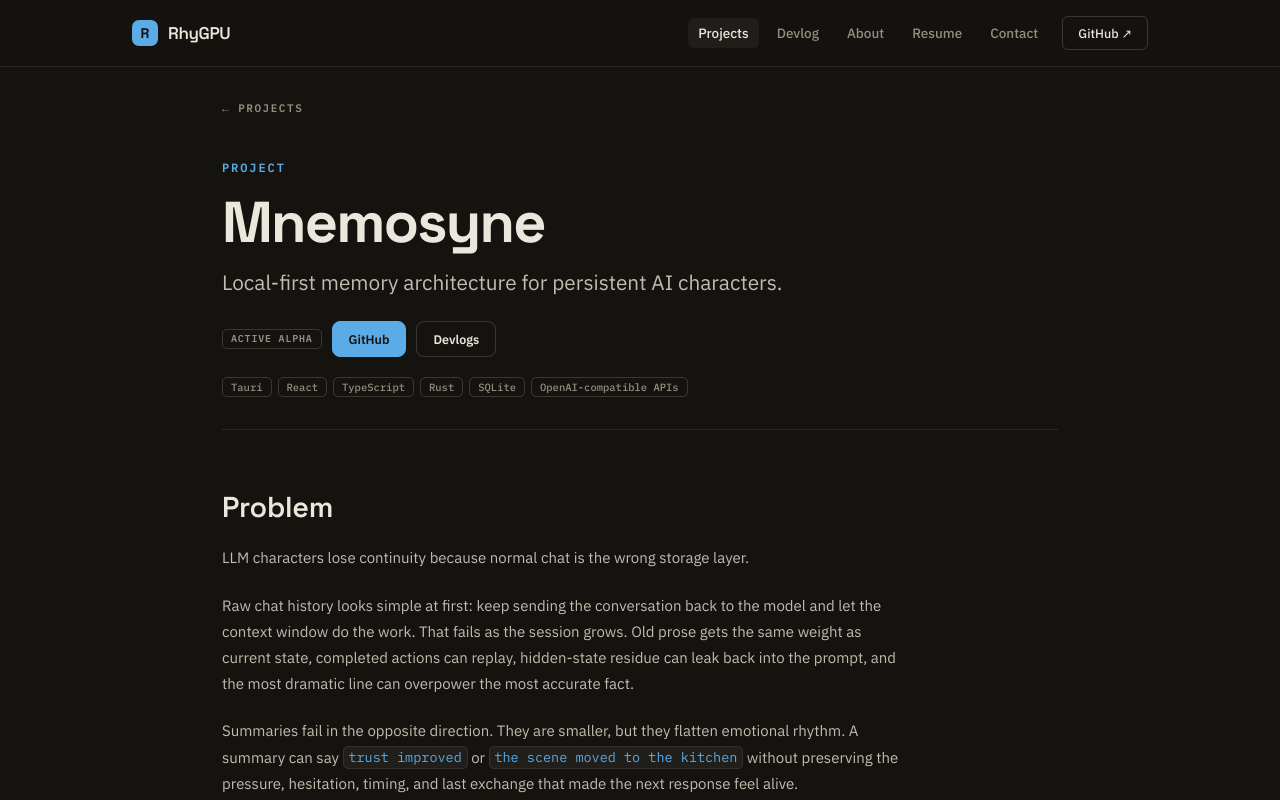
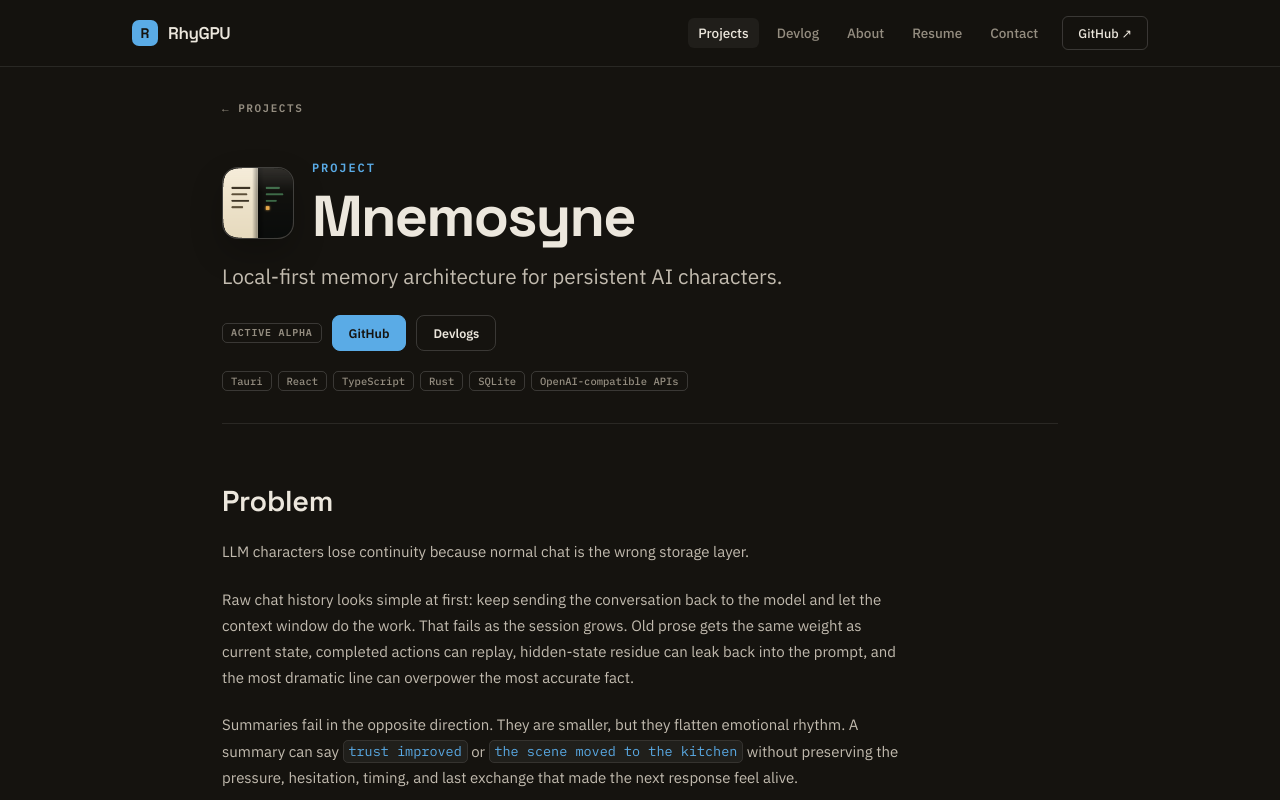
Before and after one commit to RhyGPU/rhygpu.dev, an Astro site: page /projects/mnemosyne in a window 1280 px wide. Shown: the top 800 px of the page. Built offline with nearby package versions, Linux system fonts and the light colour scheme; Astro itself is replaced by a stand-in of ours.

Commit message:
Add project icons and expand site documentation
- Add app icon assets for Mnemosyne and OmniPlanner projects
- Extend content schema with optional icon field supporting src and alt
- Display project icons on project detail and index pages with styling
- Rewrite README with comprehensive site structure, project model, and development instructions

```diff
--- a/src/content.config.ts
+++ b/src/content.config.ts
@@ -15,6 +15,11 @@ const mediaSchema = z.object({
   alt: z.string().optional(),
   caption: z.string(),
   status: z.enum(['available', 'planned']).default('planned')
+});
+
+const iconSchema = z.object({
+  src: z.string(),
+  alt: z.string()
 });
 
 const demoLinkSchema = z.object({
@@ -49,6 +54,7 @@ const projects = defineCollection({
     subtitle: z.string().optional(),
     status: z.string(),
     summary: z.string(),
+    icon: iconSchema.optional(),
     repo: z.string().url().optional(),
     devlog: z.string().optional(),
     devlogLabel: z.string().optional(),
--- a/src/content/projects/mnemosyne.md
+++ b/src/content/projects/mnemosyne.md
@@ -6,6 +6,9 @@ order: 1
 subtitle: "Local-first memory architecture for persistent AI characters."
 status: "Active Alpha"
 summary: "A desktop AI narrative engine that separates character memory, world state, prompt context, and debugging traces so LLM-driven characters can change without losing continuity."
+icon:
+  src: /projects/mnemosyne/app-icon.png
+  alt: Mnemosyne app icon.
 repo: "https://github.com/RhyGPU/mnemosyne"
 devlog: "/projects/mnemosyne/devlog/"
 devlogLabel: "Devlogs"
--- a/src/content/projects/omniplanner.md
+++ b/src/content/projects/omniplanner.md
@@ -6,6 +6,9 @@ order: 2
 subtitle: "Desktop-first planning workspace for goals, weeks, habits, calendar blocks, and AI-assisted organization."
 status: "Active App"
 summary: "An Electron desktop app for personal planning workflows, built around local data, weekly structure, goals, habits, and optional AI assistance."
+icon:
+  src: /projects/omniplanner/app-icon.png
+  alt: OmniPlanner app icon.
 repo: "https://github.com/RhyGPU/OmniPlanner"
 stack:
   - Electron
--- a/src/pages/projects/[slug].astro
+++ b/src/pages/projects/[slug].astro
@@ -22,8 +22,13 @@ const hasProofNotes = project.data.proofNotes.length > 0;
     <a class="back" href="/projects/">Projects</a>
 
     <header class="project-hero">
-      <p class="kicker">Project</p>
-      <h1 class="post-title">{project.data.title}</h1>
+      <div class="project-hero-heading">
+        {project.data.icon && <img class="project-hero-icon" src={project.data.icon.src} alt={project.data.icon.alt} />}
+        <div>
+          <p class="kicker">Project</p>
+          <h1 class="post-title">{project.data.title}</h1>
+        </div>
+      </div>
       {project.data.subtitle && <p class="post-subtitle">{project.data.subtitle}</p>}
       <div class="project-meta-row">
         <span class="status-pill">{project.data.status}</span>
--- a/src/pages/projects/index.astro
+++ b/src/pages/projects/index.astro
@@ -21,7 +21,10 @@ const projects = (await getCollection('projects'))
         <article class={`project-card ${project.data.featured ? 'featured' : ''}`}>
           <a class="card-cover-link" href={`/projects/${project.data.slug}/`} aria-label={`Open ${project.data.title} project page`}></a>
           <div class="card-topline">
-            <span class="status-pill">{project.data.status}</span>
+            <div class="project-card-identity">
+              {project.data.icon && <img class="project-card-icon" src={project.data.icon.src} alt={project.data.icon.alt} loading="lazy" />}
+              <span class="status-pill">{project.data.status}</span>
+            </div>
             {project.data.featured && <span class="featured-mark">flagship</span>}
           </div>
           <h2>{project.data.title}</h2>
--- a/src/styles/global.css
+++ b/src/styles/global.css
@@ -129,6 +129,8 @@ a:focus-visible { outline: 1px solid rgba(90,171,230,0.6); outline-offset: 3px;
 .card-cover-link:focus-visible { outline: 1px solid rgba(90,171,230,0.55); outline-offset: 3px; }
 .project-card:focus-within { border-color: rgba(90,171,230,0.28); }
 .card-topline { display: flex; justify-content: space-between; align-items: center; gap: 12px; margin-bottom: 14px; }
+.project-card-identity { display: inline-flex; align-items: center; gap: 10px; min-width: 0; }
+.project-card-icon { width: 34px; height: 34px; border-radius: 8px; border: 1px solid var(--border-strong); background: rgba(255,255,255,0.04); object-fit: cover; flex: 0 0 auto; }
 .status-pill, .featured-mark { display: inline-flex; align-items: center; width: fit-content; font: 600 10px var(--mono); letter-spacing: 0.08em; text-transform: uppercase; color: var(--text-muted); border: 1px solid var(--border-strong); border-radius: 5px; padding: 4px 8px; line-height: 1; }
 .featured-mark { color: var(--blue); border-color: rgba(90,171,230,0.3); }
 .project-card h2 { font: 600 clamp(1.4rem, 3vw, 1.7rem) var(--display); color: var(--text); line-height: 1.1; margin-bottom: 10px; }
@@ -149,6 +151,10 @@ a:focus-visible { outline: 1px solid rgba(90,171,230,0.6); outline-offset: 3px;
 
 /* ============ Project detail ============ */
 .project-hero { padding: 40px 0 32px; border-bottom: 1px solid var(--border); animation: fadeUp 0.7s ease both; }
+.project-hero-heading { display: flex; align-items: center; gap: 18px; margin-bottom: 16px; }
+.project-hero-heading .kicker { margin-bottom: 12px; }
+.project-hero-heading .post-title { margin-bottom: 0; }
+.project-hero-icon { width: 72px; height: 72px; border-radius: 16px; border: 1px solid var(--border-strong); background: rgba(255,255,255,0.04); object-fit: cover; box-shadow: 0 14px 32px rgba(0,0,0,0.22); flex: 0 0 auto; }
 .project-meta-row { margin-top: 22px; }
 .hero-stack { margin-top: 20px; }
 .project-page { animation: fadeUp 0.7s 0.08s ease both; }
```
Also changed, not shown: README.md, public/projects/mnemosyne/app-icon.png (added), public/projects/omniplanner/app-icon.png (added).
